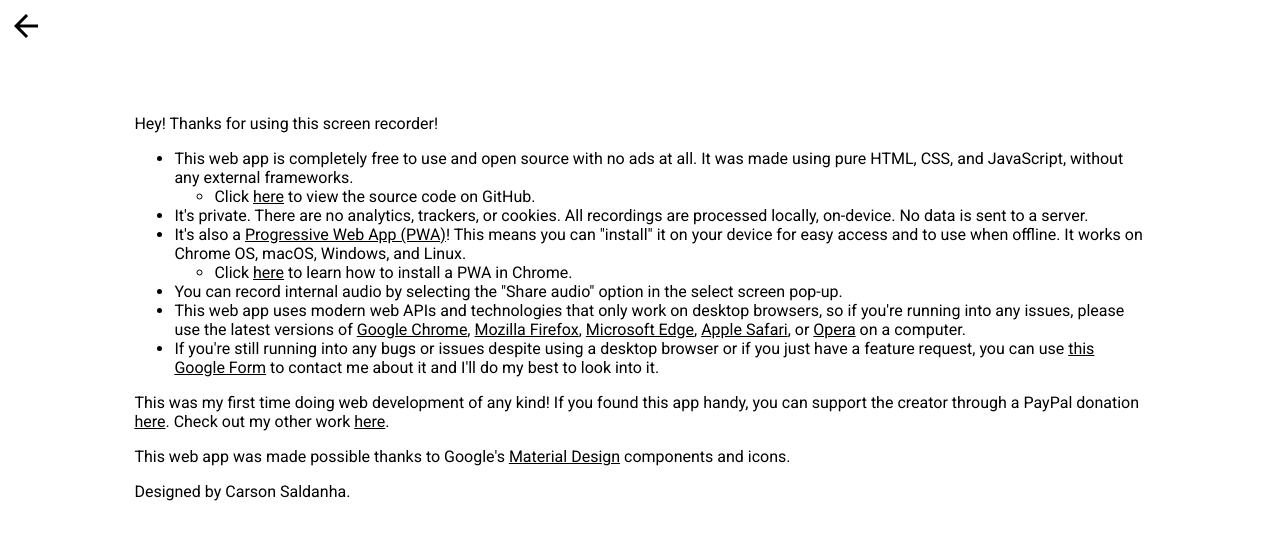
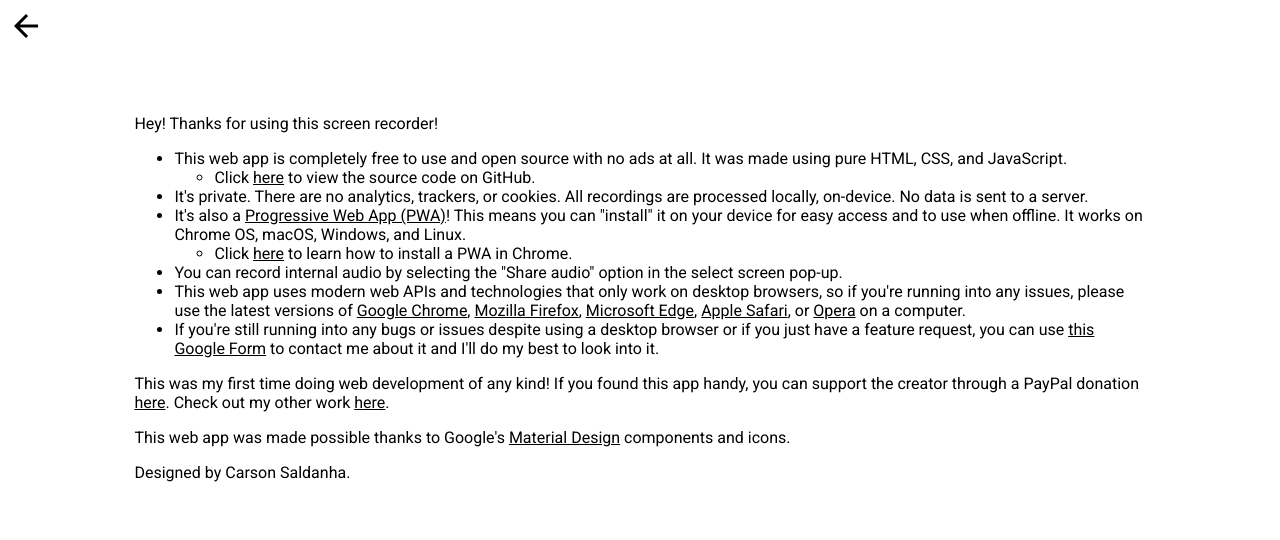
Before and after one commit to carsonsaldanha/screen-recorder, a website: page about.html in a window 1280 px wide. Drawn offline with Linux system fonts and the light colour scheme.

Commit message:
Update about.html

```diff
--- a/about.html
+++ b/about.html
@@ -16,7 +16,7 @@
             <p>Hey! Thanks for using this screen recorder!</p>
             <ul>
                 <li>This web app is completely free to use and open source with no ads at all. It was made using
-                    pure HTML, CSS, and JavaScript, without any external frameworks.
+                    pure HTML, CSS, and JavaScript.
                 </li>
                     <ul>
                         <li>Click <a href="https://github.com/carsonsaldanha/screen-recorder">here</a> to view the source code on GitHub.</li>
```
